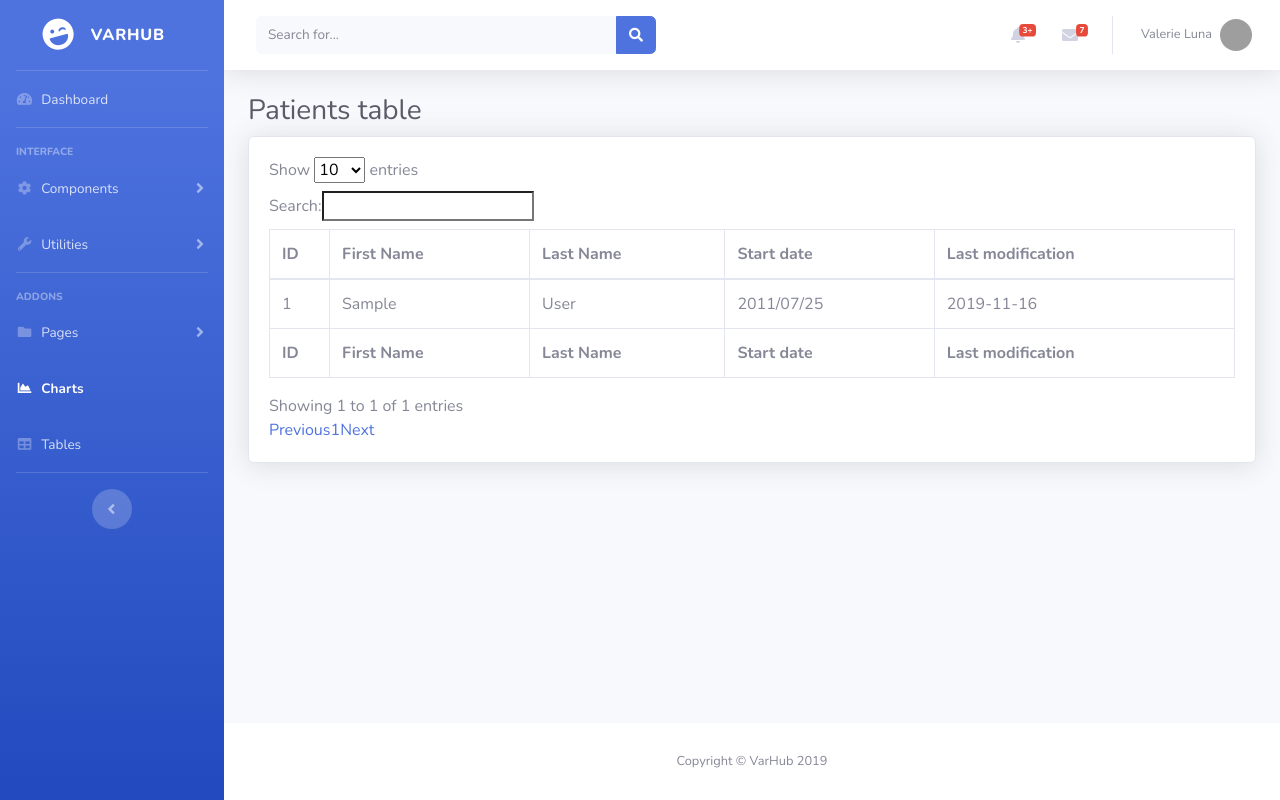
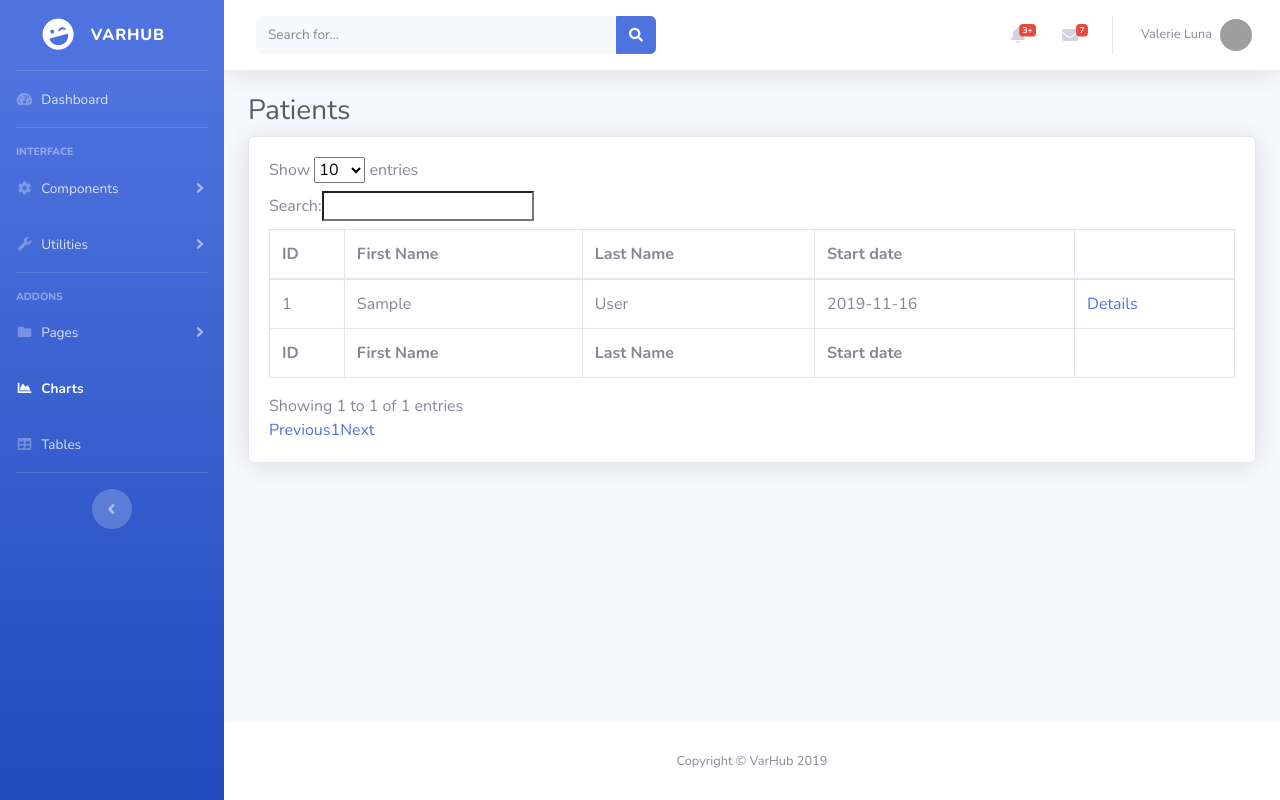
Before and after one commit to pw94/VarHub, a Flask app: page /tables in a window 1280 px wide. Run offline with Flask 2, Linux system fonts and the light colour scheme; the visitor is signed in with stand-in values (Sample User, id 1); a database or web service that is not in the repository returns one stand-in record (values such as "Sample title"); some libraries are stand-ins or nearby versions; grey boxes are pictures that could not be loaded.

Commit message:
added link

```diff
--- a/templates/tables.html
+++ b/templates/tables.html
@@ -7,7 +7,7 @@
 {% block content %}
 
           <!-- Page Heading -->
-          <h1 class="h3 mb-2 text-gray-800">Patients table</h1>
+          <h1 class="h3 mb-2 text-gray-800">Patients</h1>
 
           <!-- DataTales Example -->
           <div class="card shadow mb-4">
@@ -20,7 +20,7 @@
                       <th>First Name</th>
                       <th>Last Name</th>
                       <th>Start date</th>
-                      <th>Last modification</th>
+                      <th></th>
                     </tr>
                   </thead>
                   <tfoot>
@@ -29,7 +29,7 @@
                         <th>First Name</th>
                         <th>Last Name</th>
                         <th>Start date</th>
-                        <th>Last modification</th>
+                        <th></th>
                     </tr>
                   </tfoot>
                   <tbody>
@@ -38,8 +38,8 @@
                       <td>{{patient.Id}}</td>
                       <td>{{patient.FirstName}}</td>
                       <td>{{patient.LastName}}</td>
-                      <td>2011/07/25</td>
                       <td>{{ now }}</td>
+                      <td><a href="/dashboard/{{ patient.Id }}">Details</a></td>
                     </tr>
                     {% endfor %}
                   </tbody>
```
